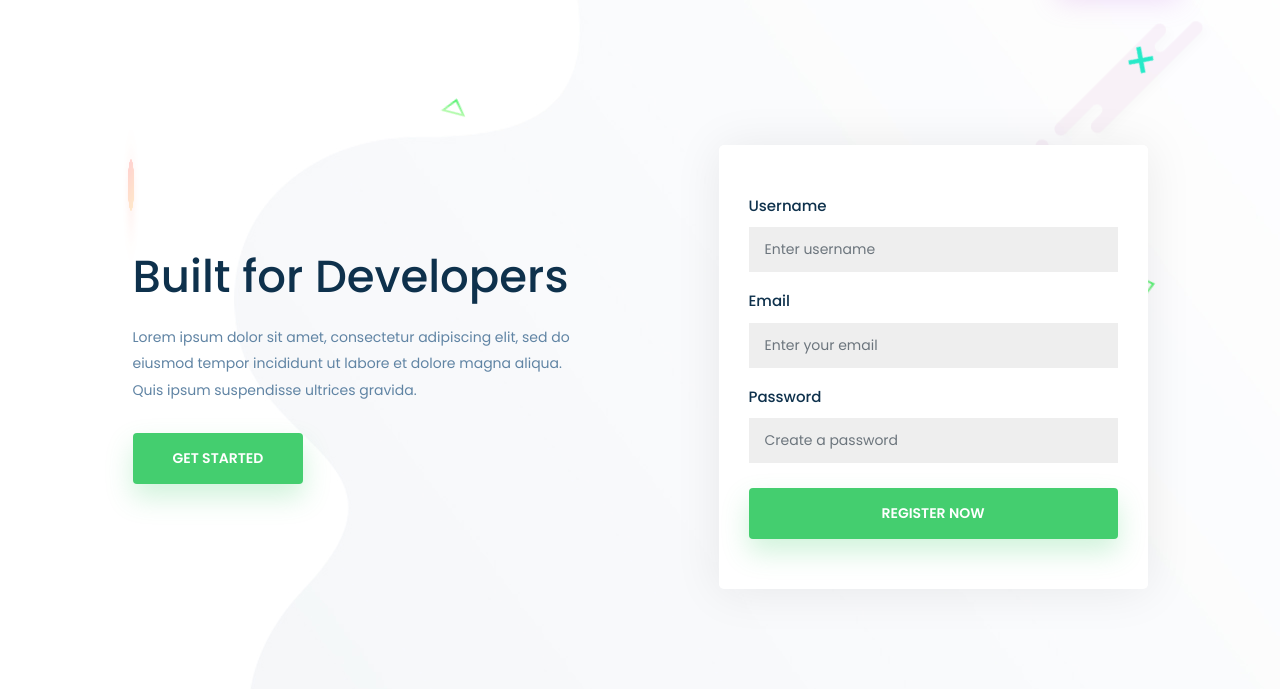
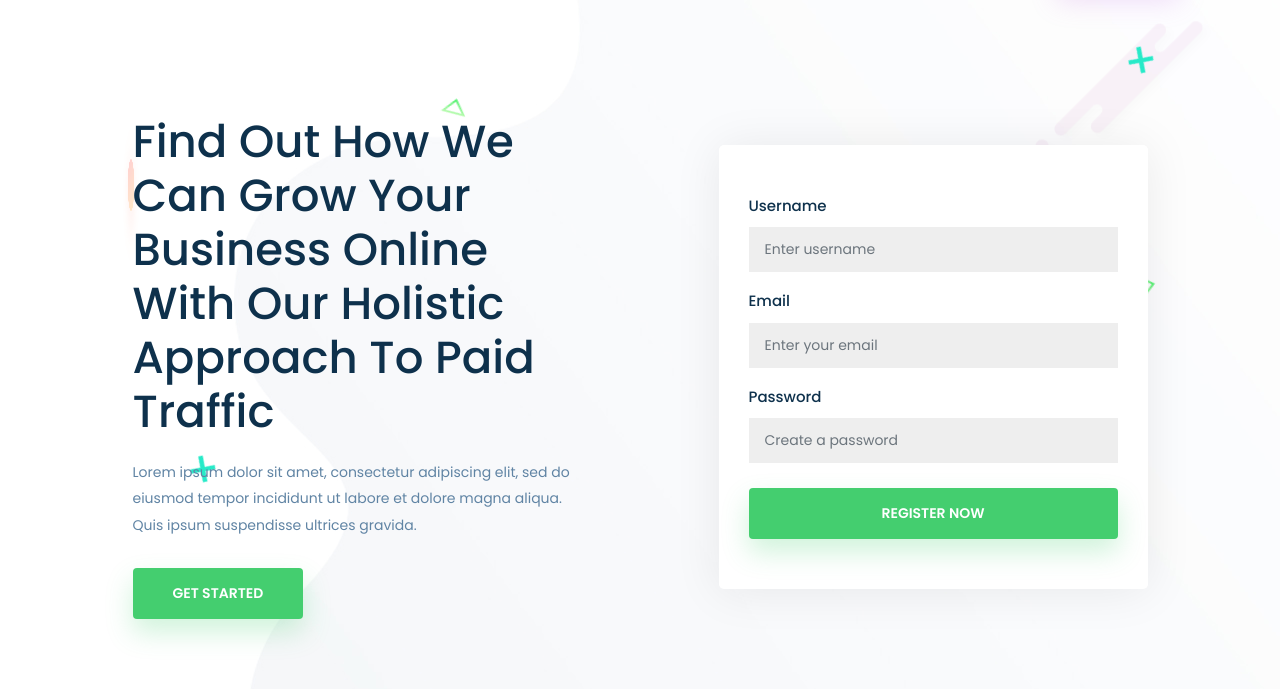
Before and after one commit to nbdigitech/googleppc, a plain HTML site: page index.html in a window 1280 px wide. Shown: the part 88-777 px from the top of the page. Drawn offline with Linux system fonts and the light colour scheme.

Commit message:
Update index.html

```diff
--- a/index.html
+++ b/index.html
@@ -166,7 +166,7 @@
 						<div class="row h-100 justify-content-center align-items-center">
 							<div class="col-lg-5">
 								<div class="hero-content">
-									<h1>Built for Developers</h1>
+									<h1>Find Out How We Can Grow Your Business Online With Our Holistic Approach To Paid Traffic </h1>
 									<p>Lorem ipsum dolor sit amet, consectetur adipiscing elit, sed do eiusmod tempor incididunt ut labore et dolore magna aliqua. Quis ipsum suspendisse ultrices gravida.</p>
 
 									<a href="#" class="btn btn-primary">Get Started</a>
```
